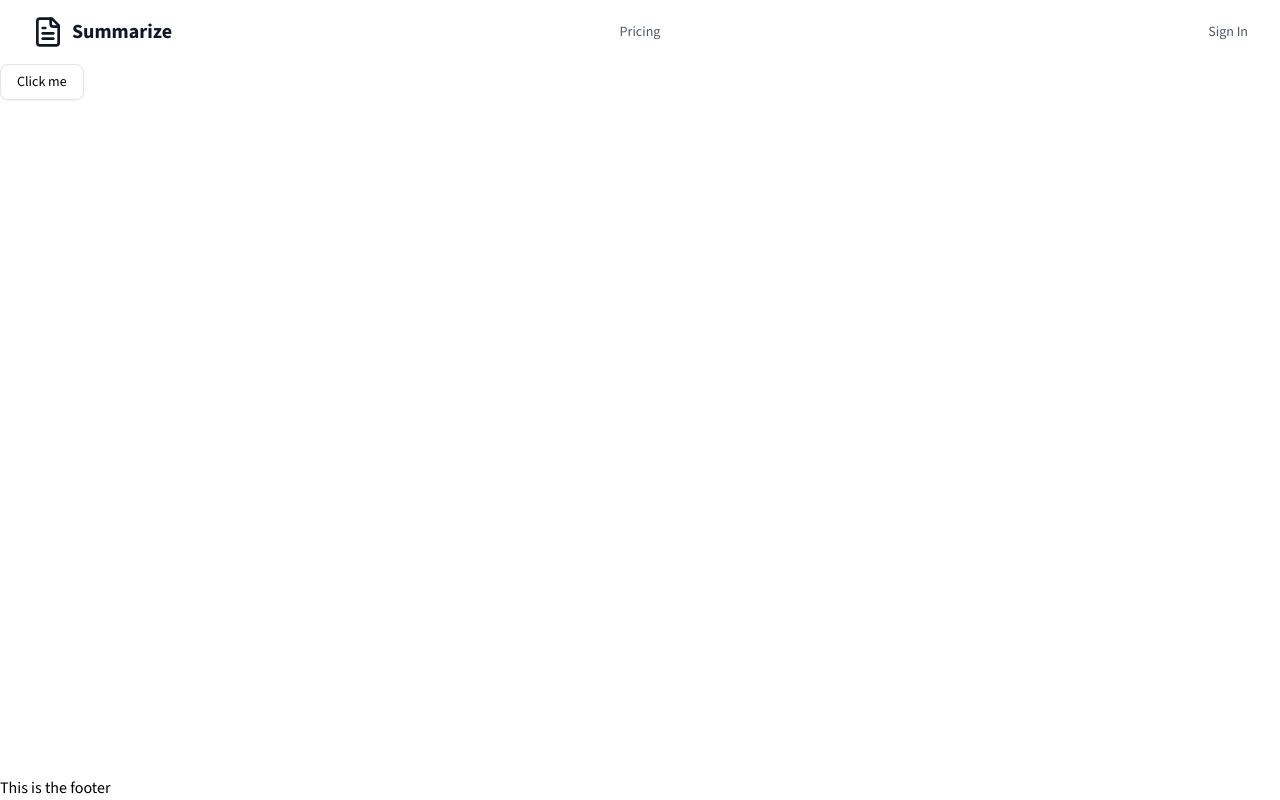
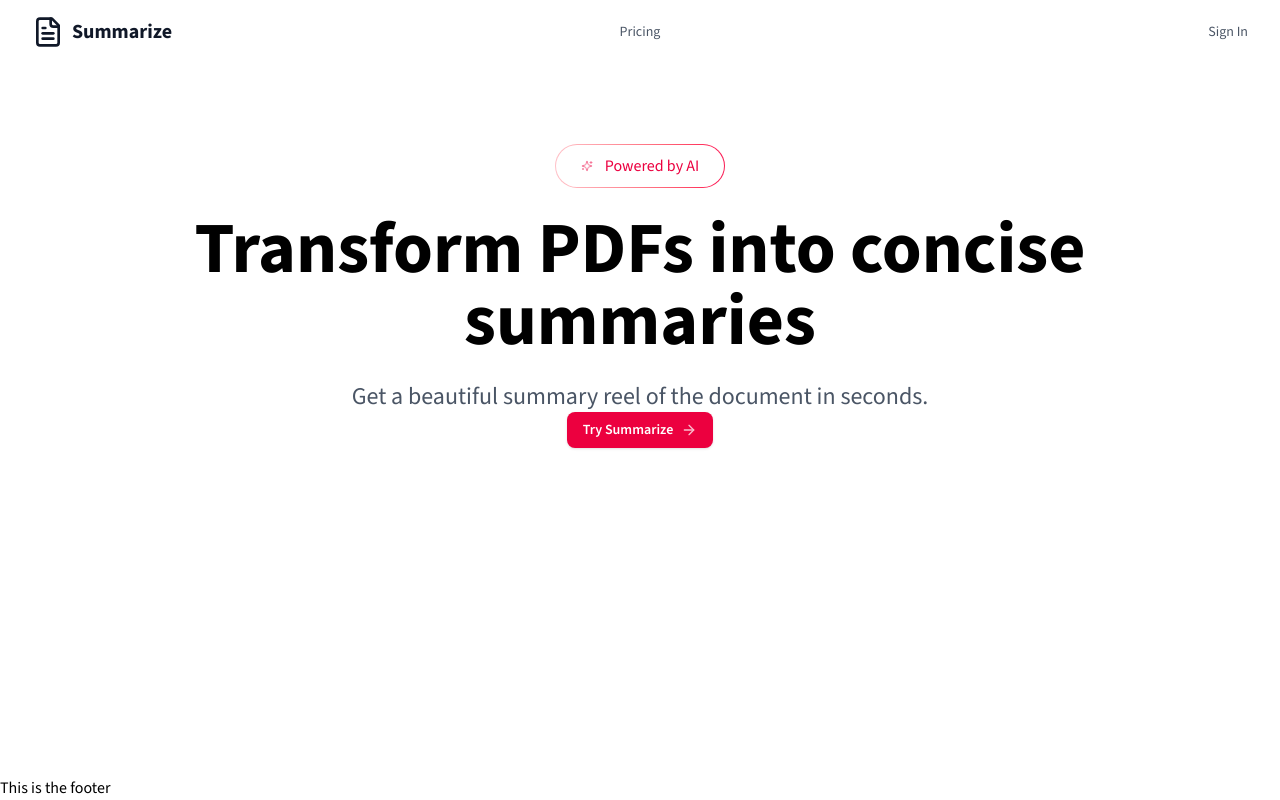
Before and after one commit to akash24480/summary, a Next.js app: page / in a window 1280 px wide. Built offline with nearby package versions, Linux system fonts and the light colour scheme.

Commit message:
Working on the Hero section

```diff
--- a/app/globals.css
+++ b/app/globals.css
@@ -135,7 +135,7 @@
     @apply hover:cursor-pointer;
   }
 
-  button{
+  Button{
     @apply hover:cursor-pointer bg-rose-600 hover:bg-rose-700 ;
   }
 }
@@ -167,3 +167,22 @@
   margin: 0 auto; /* Centers the container */
   padding: 0 1rem;
 }
+
+
+@keyframes gradient-x {
+  0%,
+  100%{
+    background-size: 200% 100%;
+    background-position: left center;
+  }
+
+  50%{
+    background-size: 200% 100%;
+    background-position: right center;
+  }
+}
+
+
+.animate-gradient-x{
+  animation: gradient-x 3s ease infinite;
+}
--- a/app/page.tsx
+++ b/app/page.tsx
@@ -1,10 +1,15 @@
+import HeroSection from "@/components/home/HeroSection";
 import { Button } from "@/components/ui/button";
 
 
 export default function Home() {
   return (
     <div>
-      <Button variant="outline">Click me</Button>
+      <HeroSection />
+      {/* <DemoSection />
+      <HowItWorks />
+      <PricingSection />
+      <CtaSection /> */}
     </div>
   );
 }
--- /dev/null
+++ b/components/home/HeroSection.tsx
@@ -0,0 +1,31 @@
+import { Button } from "@/components/ui/button";
+import { ArrowRight, Sparkles } from "lucide-react";
+import { Badge } from "@/components/ui/badge"
+import Link from "next/link"
+
+
+export default function HeroSection(){
+    return (
+        <section className="flex flex-col items-center justify-center py-16 sm:py-20 lg:pb-28 transition-all animate-in lg:px-12 ">
+
+                <div className="">
+                <div className="relative  p-[1px] overflow-hidden rounded-full bg-linear-to-r from-rose-200 via-rose-500 to-rose-800 animate-gradient-x group cursor-pointer">
+                <Badge variant="secondary" className="relative px-6 py-2 text-base font-medium bg-white rounded-full group-hover:bg-transparent transition-colors duration-200">
+                <Sparkles className="h-40 w-40 mr-2 text-rose-600 animate-pulse group-hover:text-white duration-200" />
+                <p className="text-base text-rose-600 group-hover:text-white duration-200">Powered by AI</p>
+                </Badge>
+                </div>
+                </div>
+                <h1 className="font-bold py-6 text-center">Transform PDFs into concise summaries</h1>
+                <h2 className="text-lg sm:text-xl lg:text-2xl px-4 lg:px-0 lg:max-w-4xl text-gray-600">Get a beautiful summary reel of the document in seconds.</h2>
+                <div>
+                <Button variant={"link"} className="hover:cursor-pointer text-white font-semibold shadow rounded-md bg-rose-600 hover:bg-rose-700 no-underline">
+                    <Link className="flex gap-2 items-center" href={"#pricing"}>
+
+                    Try Summarize  <span><ArrowRight className="w-6 h-6 animate-pulse" /></span></Link>
+                </Button>
+                </div>
+
+        </section>
+    )
+}
--- /dev/null
+++ b/components/ui/badge.tsx
@@ -0,0 +1,46 @@
+import * as React from "react"
+import { Slot } from "@radix-ui/react-slot"
+import { cva, type VariantProps } from "class-variance-authority"
+
+import { cn } from "@/lib/utils"
+
+const badgeVariants = cva(
+  "inline-flex items-center justify-center rounded-md border px-2 py-0.5 text-xs font-medium w-fit whitespace-nowrap shrink-0 [&>svg]:size-3 gap-1 [&>svg]:pointer-events-none focus-visible:border-ring focus-visible:ring-ring/50 focus-visible:ring-[3px] aria-invalid:ring-destructive/20 dark:aria-invalid:ring-destructive/40 aria-invalid:border-destructive transition-[color,box-shadow] overflow-hidden",
+  {
+    variants: {
+      variant: {
+        default:
+          "border-transparent bg-primary text-primary-foreground [a&]:hover:bg-primary/90",
+        secondary:
+          "border-transparent bg-secondary text-secondary-foreground [a&]:hover:bg-secondary/90",
+        destructive:
+          "border-transparent bg-destructive text-white [a&]:hover:bg-destructive/90 focus-visible:ring-destructive/20 dark:focus-visible:ring-destructive/40 dark:bg-destructive/70",
+        outline:
+          "text-foreground [a&]:hover:bg-accent [a&]:hover:text-accent-foreground",
+      },
+    },
+    defaultVariants: {
+      variant: "default",
+    },
+  }
+)
+
+function Badge({
+  className,
+  variant,
+  asChild = false,
+  ...props
+}: React.ComponentProps<"span"> &
+  VariantProps<typeof badgeVariants> & { asChild?: boolean }) {
+  const Comp = asChild ? Slot : "span"
+
+  return (
+    <Comp
+      data-slot="badge"
+      className={cn(badgeVariants({ variant }), className)}
+      {...props}
+    />
+  )
+}
+
+export { Badge, badgeVariants }
```
